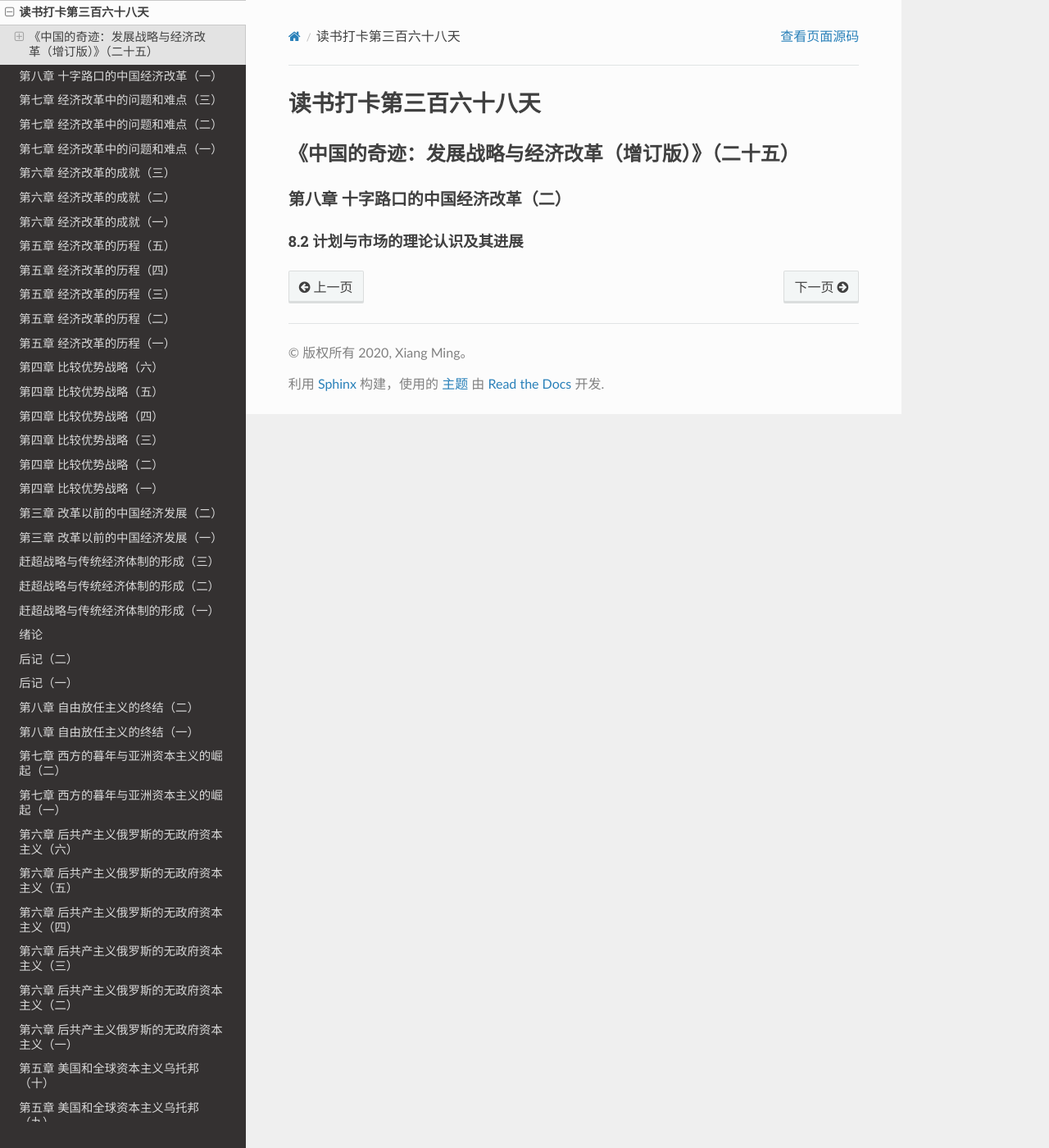
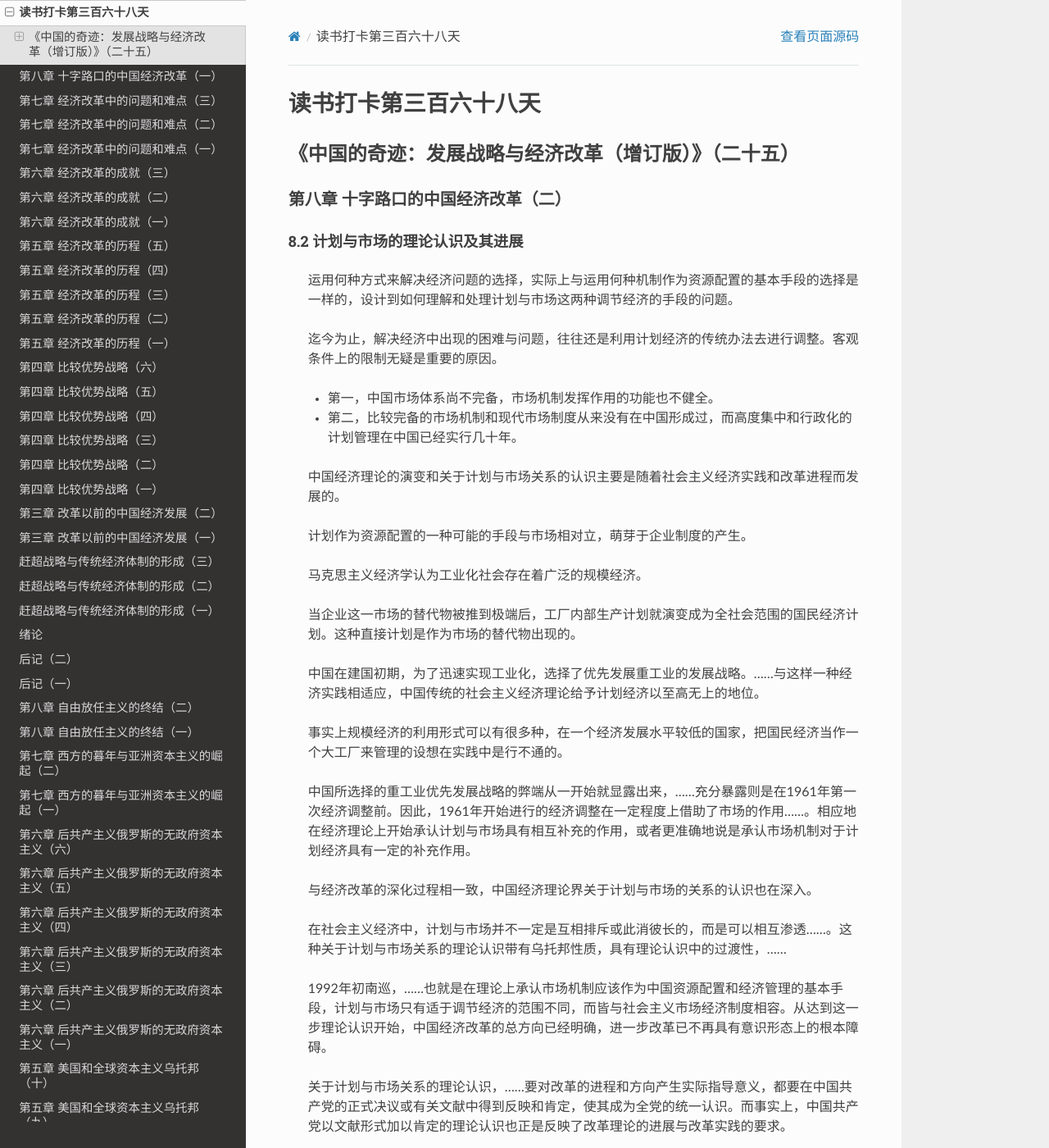
Before and after one commit to xiangming1975/reading, a Sphinx documentation site: the page built from source/2021-07-28.md, in a window 1280 px wide and 1400 px high. Shown: the whole window at 82% size. Built offline with Sphinx 7.4.7 and the Read the Docs theme 2.0.0, drawn with Linux system fonts in a browser that asks for light colours.

```diff
--- a/source/2021-07-28.md
+++ b/source/2021-07-28.md
@@ -7,4 +7,30 @@
 
 #### 8.2 计划与市场的理论认识及其进展
 
->
+> 运用何种方式来解决经济问题的选择，实际上与运用何种机制作为资源配置的基本手段的选择是一样的，设计到如何理解和处理计划与市场这两种调节经济的手段的问题。
+
+> 迄今为止，解决经济中出现的困难与问题，往往还是利用计划经济的传统办法去进行调整。客观条件上的限制无疑是重要的原因。
+> * 第一，中国市场体系尚不完备，市场机制发挥作用的功能也不健全。
+> * 第二，比较完备的市场机制和现代市场制度从来没有在中国形成过，而高度集中和行政化的计划管理在中国已经实行几十年。
+
+> 中国经济理论的演变和关于计划与市场关系的认识主要是随着社会主义经济实践和改革进程而发展的。
+
+> 计划作为资源配置的一种可能的手段与市场相对立，萌芽于企业制度的产生。
+
+> 马克思主义经济学认为工业化社会存在着广泛的规模经济。
+
+> 当企业这一市场的替代物被推到极端后，工厂内部生产计划就演变成为全社会范围的国民经济计划。这种直接计划是作为市场的替代物出现的。
+
+> 中国在建国初期，为了迅速实现工业化，选择了优先发展重工业的发展战略。……与这样一种经济实践相适应，中国传统的社会主义经济理论给予计划经济以至高无上的地位。
+
+> 事实上规模经济的利用形式可以有很多种，在一个经济发展水平较低的国家，把国民经济当作一个大工厂来管理的设想在实践中是行不通的。
+
+> 中国所选择的重工业优先发展战略的弊端从一开始就显露出来，……充分暴露则是在1961年第一次经济调整前。因此，1961年开始进行的经济调整在一定程度上借助了市场的作用……。相应地在经济理论上开始承认计划与市场具有相互补充的作用，或者更准确地说是承认市场机制对于计划经济具有一定的补充作用。
+
+> 与经济改革的深化过程相一致，中国经济理论界关于计划与市场的关系的认识也在深入。
+
+> 在社会主义经济中，计划与市场并不一定是互相排斥或此消彼长的，而是可以相互渗透……。这种关于计划与市场关系的理论认识带有乌托邦性质，具有理论认识中的过渡性，……
+
+> 1992年初南巡，……也就是在理论上承认市场机制应该作为中国资源配置和经济管理的基本手段，计划与市场只有适于调节经济的范围不同，而皆与社会主义市场经济制度相容。从达到这一步理论认识开始，中国经济改革的总方向已经明确，进一步改革已不再具有意识形态上的根本障碍。
+
+> 关于计划与市场关系的理论认识，……要对改革的进程和方向产生实际指导意义，都要在中国共产党的正式决议或有关文献中得到反映和肯定，使其成为全党的统一认识。而事实上，中国共产党以文献形式加以肯定的理论认识也正是反映了改革理论的进展与改革实践的要求。
```
Also changed, not shown: source/2021-07-29.md (added, +34 -0 lines), source/2021-07-30.md (added, +52 -0 lines), source/2021-07-31.md (added, +53 -0 lines), source/2021-08-01.md (added, +36 -0 lines), source/2021-08-02.md (added, +22 -0 lines).
